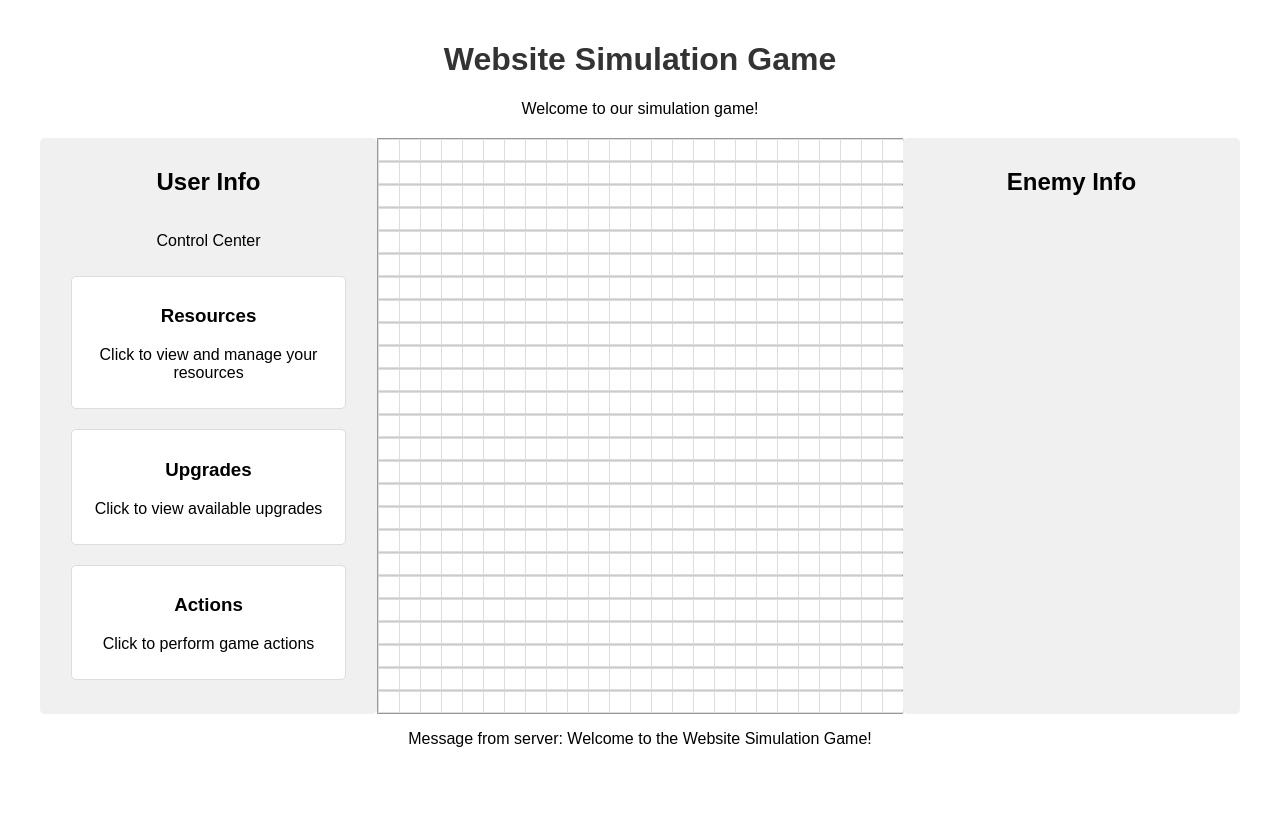
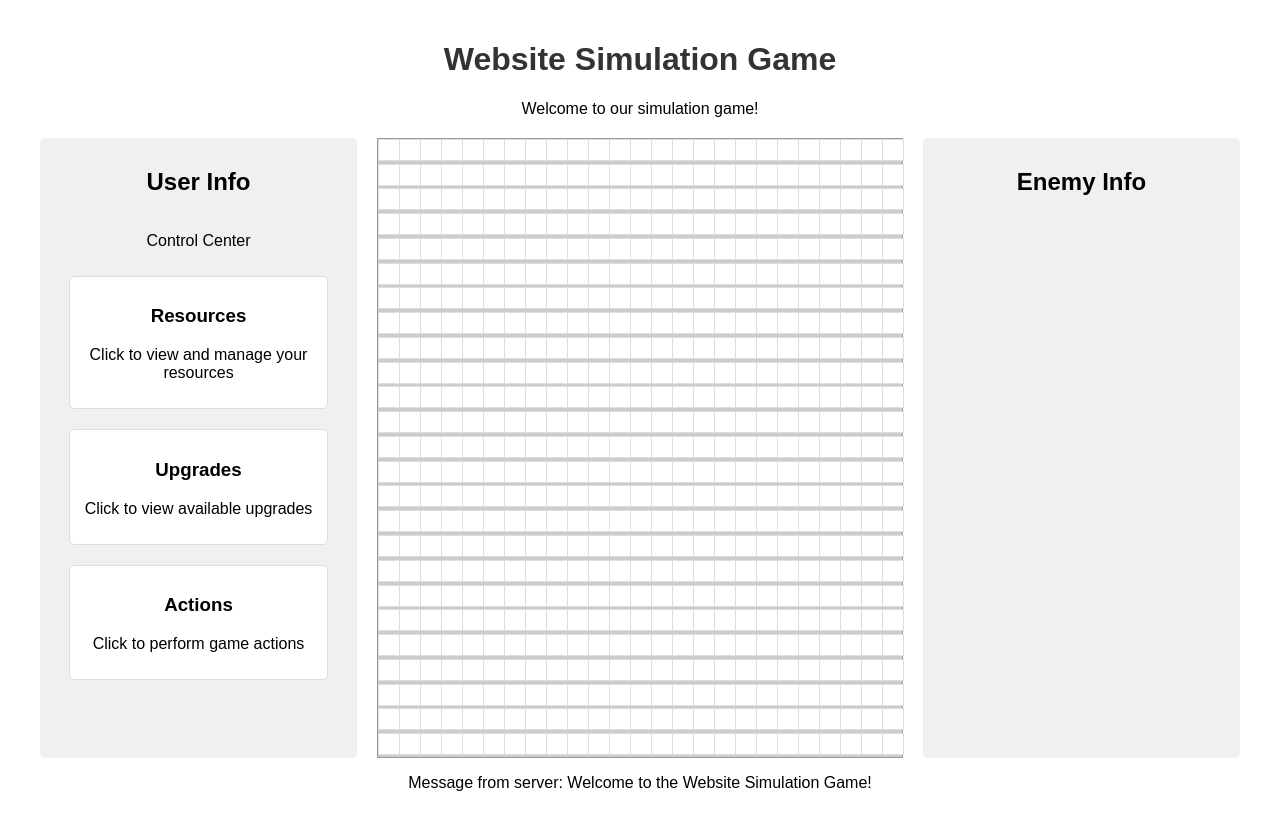
Before and after one commit to wallyatkins/cofm-python-web-app, a FastAPI app: page / in a window 1280 px wide. Before the commit the page ends 747 px from the top, so only its background shows below. Run offline with FastAPI, Linux system fonts and the light colour scheme.

Commit message:
feat: add gap between columns and grid, increase column height

```diff
--- a/templates/index.html
+++ b/templates/index.html
@@ -19,15 +19,18 @@
             display: flex;
             justify-content: space-between;
             margin-top: 20px;
+            gap: 20px;
         }
         .info-column {
             width: 400px;
+            height: 600px;
             background-color: #f0f0f0;
             padding: 10px;
             border-radius: 5px;
             display: flex;
             flex-direction: column;
             align-items: center;
+            overflow-y: auto;
         }
         .interactive-box {
             width: 80%;
```
